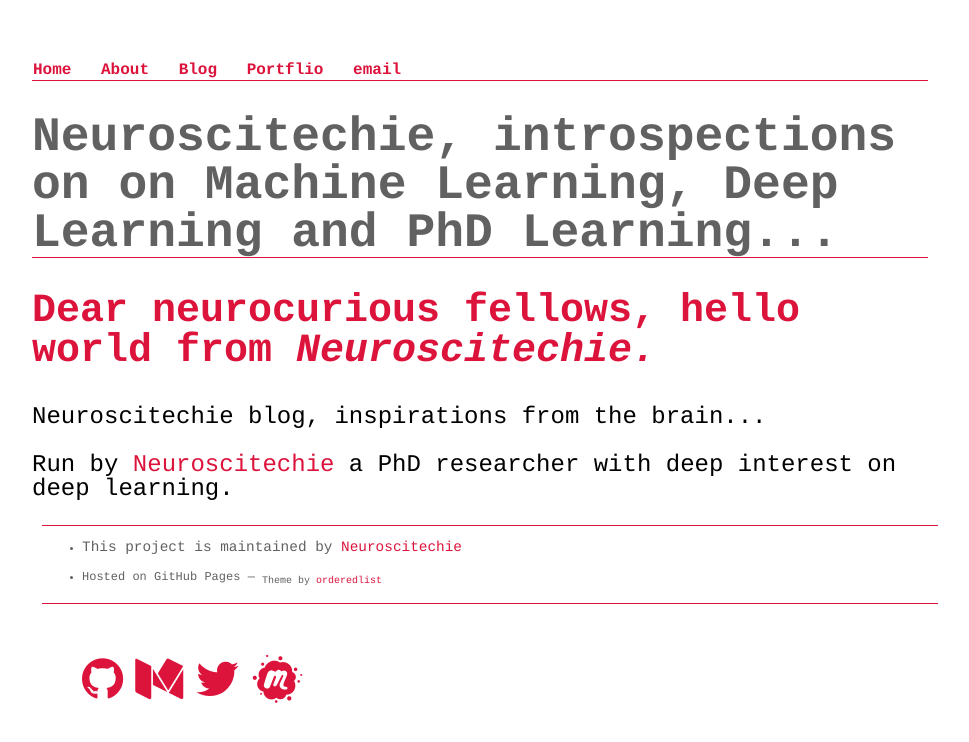
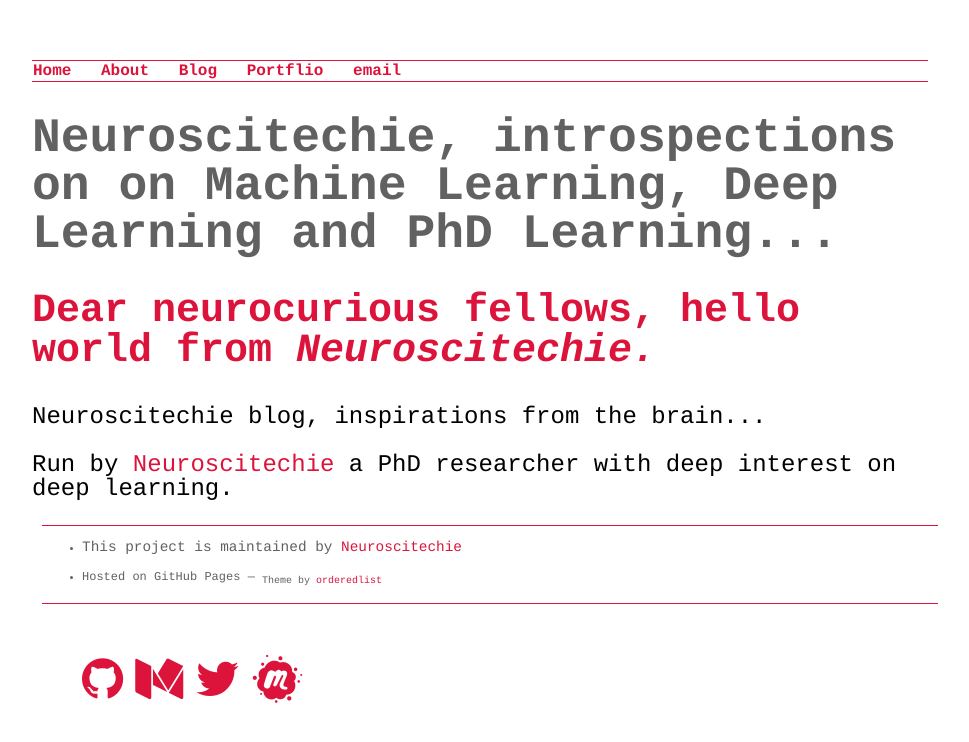
Before and after one commit to inantubek/meltemiatay.github.io, a Jekyll site: the page built from index.html, in a window 1280 px wide. Shown: the top 742 px of the page, without its empty margins (160-1129 px from the left). Built offline with Jekyll 4.4.1, drawn with Linux system fonts in a browser that asks for light colours; nearby versions of some CDN libraries.

Commit message:
Update main.css

```diff
--- a/css/main.css
+++ b/css/main.css
@@ -9,6 +9,7 @@ nav ul, footer ul {
     padding: 1px;
     list-style: none;
     font-weight: bold;
+    border-top: 1px solid #dc143c;
     border-bottom: 1px solid #dc143c;
 }
 nav ul li, footer ul li {
@@ -29,7 +30,6 @@ h1 {
     font-family:'courier';
     line-height: 1em;
     color: #616161;
-    border-bottom: 1px solid #dc143c;
 }
 h2 {
     font-size: 2.5em;
```
